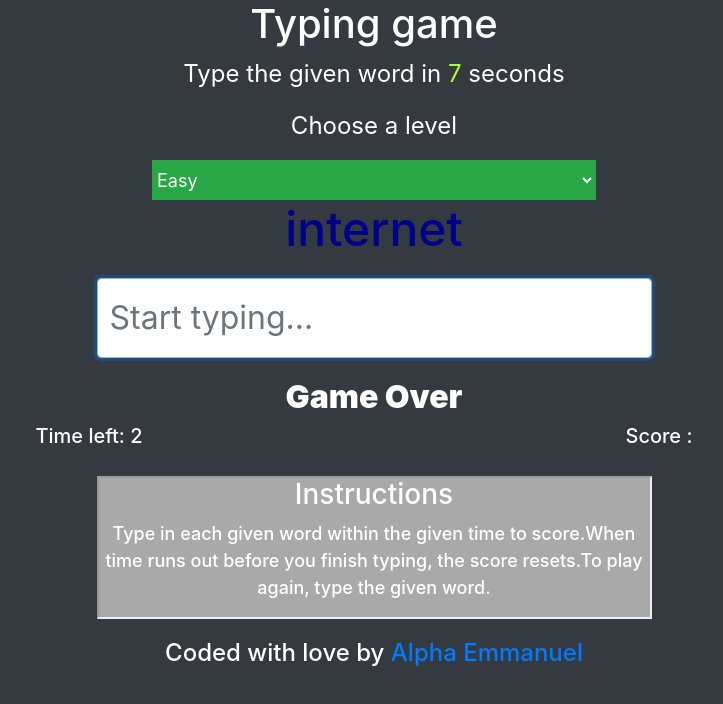
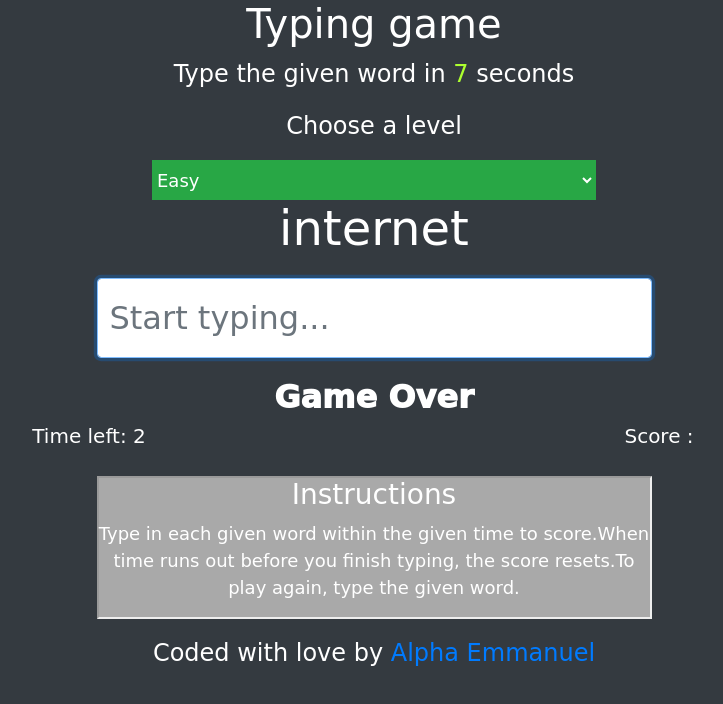
Before and after one commit to ealpha072/Typing-Game, a plain HTML site: page index.html in a window 1280 px wide. Shown: the whole page, without its empty margins (266-989 px from the left). Drawn offline with nearby package versions, Linux system fonts and the light colour scheme.

Commit message:
Update styles.css

```diff
--- a/styles.css
+++ b/styles.css
@@ -1,6 +1,9 @@
+html
 body{
-    background-color:darkgray;
+
+    font-family:cursive;
 }
+
 .upper input{
     height:80px;
     width:50%;
@@ -9,7 +12,6 @@ body{
 }
 .upper #current-word{
     font-size:xxx-large;
-    color:darkblue;
 }
 .upper p{
     font-size:x-large;
```
